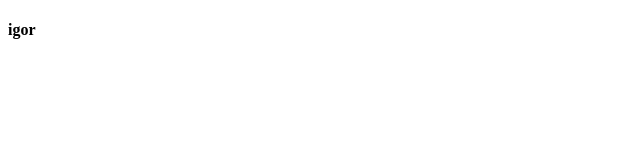
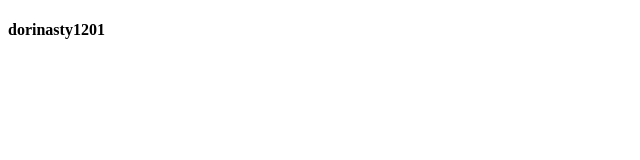
Before and after one commit to Blaaaaaze/Blaaaaaze.github.io, a plain HTML site: page index.html in a window 1280 px wide. Shown: the full height of the page, 0-640 px from the left. Drawn offline with Linux system fonts and the light colour scheme.

Commit message:
3rd task

```diff
--- a/index.html
+++ b/index.html
@@ -6,7 +6,7 @@
     <title>Сортировка массива</title>
 </head>
 <body>
-    <h4>igor</h4>
+    <h4>dorinasty1201</h4>
     <script>
         const url = window.location.href;
         let param = url.substring(url.indexOf("?")+1);
```
